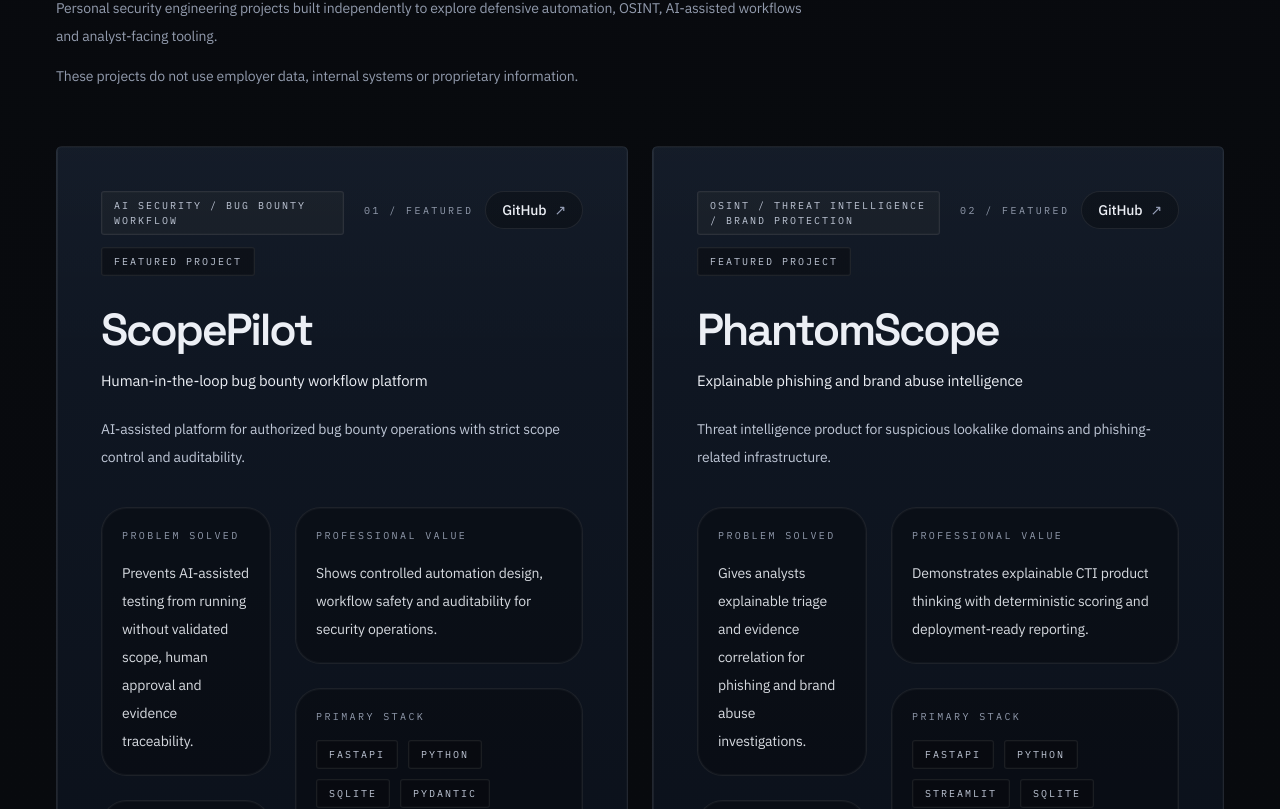
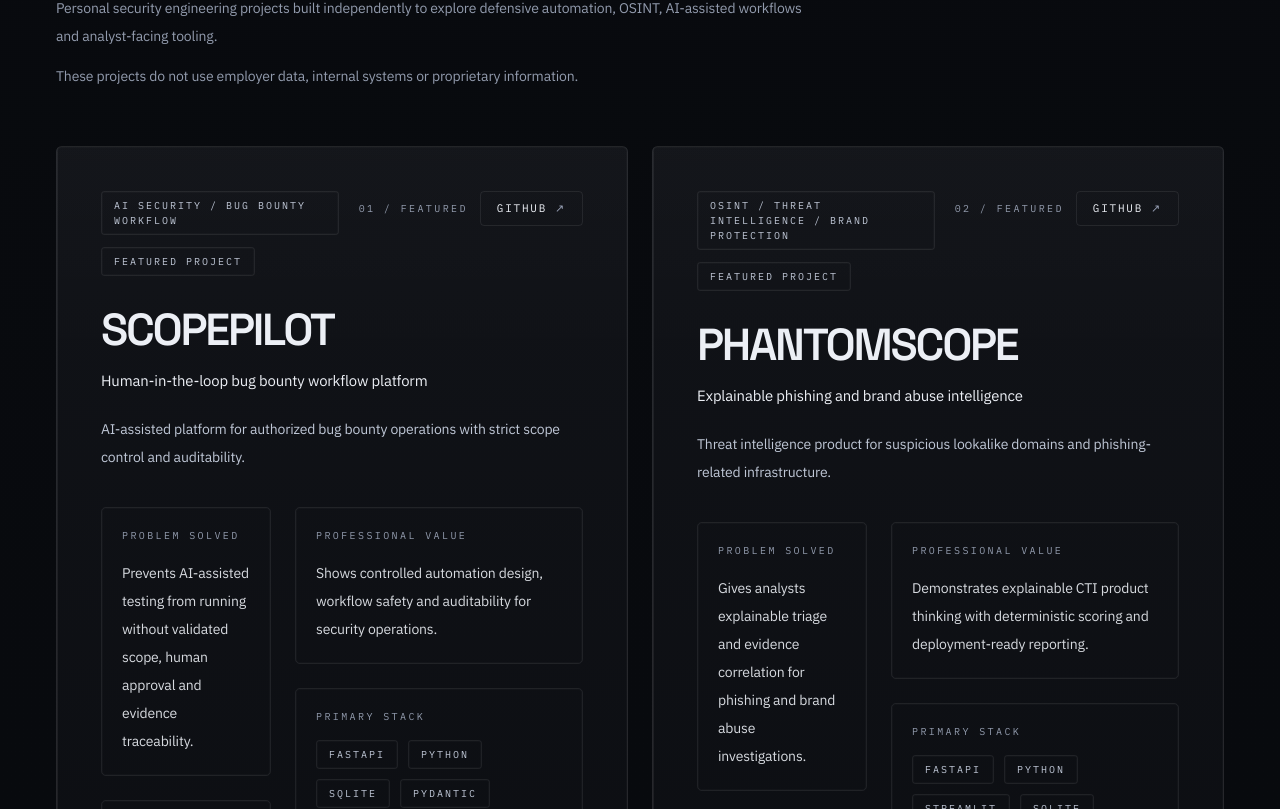
Before and after one commit to eduardoferreirajaworiwski/eduardo-ferreira-portfolio, a Next.js app: page / in a window 1280 px wide. Shown: the part 5611-6420 px from the top of the page. Built offline with nearby package versions, Linux system fonts and the light colour scheme.

Commit message:
feat: refine portfolio with swiss cyber visual system

```diff
--- a/src/components/ui/project-card.tsx
+++ b/src/components/ui/project-card.tsx
@@ -23,7 +23,7 @@ function ProjectPanel({ label, children, className }: ProjectPanelProps) {
   return (
     <div
       className={cn(
-        "rounded-[1.6rem] border border-white/[0.08] bg-background/45 p-5 ring-1 ring-inset ring-white/[0.03]",
+        "rounded-[0.3rem] border border-white/[0.08] bg-background/38 p-5 ring-1 ring-inset ring-white/[0.02]",
         className
       )}
     >
@@ -59,8 +59,8 @@ export function ProjectCard({
       className={cn(
         "h-full",
         isFeatured
-          ? "min-h-[38rem] border-white/[0.09] bg-[linear-gradient(180deg,rgba(17,25,38,0.98),rgba(8,12,20,0.98))] p-8 sm:p-10 lg:p-11"
-          : "min-h-[30rem] bg-[linear-gradient(180deg,rgba(14,20,31,0.96),rgba(8,12,20,0.99))] p-7 sm:p-8"
+          ? "min-h-[38rem] border-white/[0.1] bg-[linear-gradient(180deg,rgba(17,19,24,0.99),rgba(10,12,16,0.99))] p-8 sm:p-10 lg:p-11"
+          : "min-h-[30rem] bg-[linear-gradient(180deg,rgba(15,18,23,0.98),rgba(10,12,16,0.99))] p-7 sm:p-8"
       )}
     >
       <div className="flex h-full flex-col">
@@ -68,13 +68,13 @@ export function ProjectCard({
           <div className="flex flex-1 flex-wrap items-center gap-3">
             <Tag
               className={cn(
-                "border-accent/18 bg-accent-soft/70 text-accent",
-                !isFeatured && "bg-surface-soft/75 text-accent/90"
+                "border-white/[0.08] bg-surface-soft/46 text-accent/92",
+                !isFeatured && "bg-surface-soft/38 text-accent/86"
               )}
             >
               {category}
             </Tag>
-            {badge ? <Tag className="bg-background/55 text-muted-strong">{badge}</Tag> : null}
+            {badge ? <Tag className="bg-background/38 text-muted-strong">{badge}</Tag> : null}
           </div>
 
           <div className="flex items-center gap-3">
@@ -85,7 +85,7 @@ export function ProjectCard({
               href={githubUrl}
               target="_blank"
               rel="noreferrer"
-              className="inline-flex items-center gap-2 rounded-full border border-white/[0.08] bg-background/45 px-4 py-2 text-sm font-medium text-foreground transition duration-300 hover:border-accent/[0.28] hover:text-accent"
+              className="inline-flex items-center gap-2 rounded-[0.25rem] border border-white/[0.08] bg-background/38 px-4 py-2 font-mono text-[11px] uppercase tracking-[0.16em] text-foreground transition duration-300 hover:border-white/[0.16] hover:text-accent"
             >
               <span>GitHub</span>
               <span aria-hidden className="text-accent/75">
@@ -96,8 +96,8 @@ export function ProjectCard({
         </div>
 
         <h3
-          className={cn(
-            "mt-8 max-w-4xl font-display font-semibold tracking-[-0.05em] text-foreground",
+            className={cn(
+            "mt-8 max-w-4xl font-display font-semibold uppercase tracking-[-0.05em] text-foreground",
             isFeatured
               ? "text-[2.45rem] leading-[0.96] sm:text-[2.8rem]"
               : "text-[1.8rem] leading-[1.02] sm:text-[2rem]"
@@ -108,7 +108,7 @@ export function ProjectCard({
 
         <p
           className={cn(
-            "mt-4 max-w-3xl text-accent/82",
+            "mt-4 max-w-3xl text-accent/76",
             isFeatured ? "text-[0.93rem] leading-7" : "text-[0.9rem] leading-6"
           )}
         >
@@ -166,7 +166,7 @@ export function ProjectCard({
             <ProjectPanel label="Primary Stack">
               <div className="flex flex-wrap gap-2.5">
                 {stack.map((item) => (
-                  <Tag key={item} className="bg-background/55 text-muted-strong">
+                  <Tag key={item} className="bg-background/38 text-muted-strong">
                     {item}
                   </Tag>
                 ))}
```
